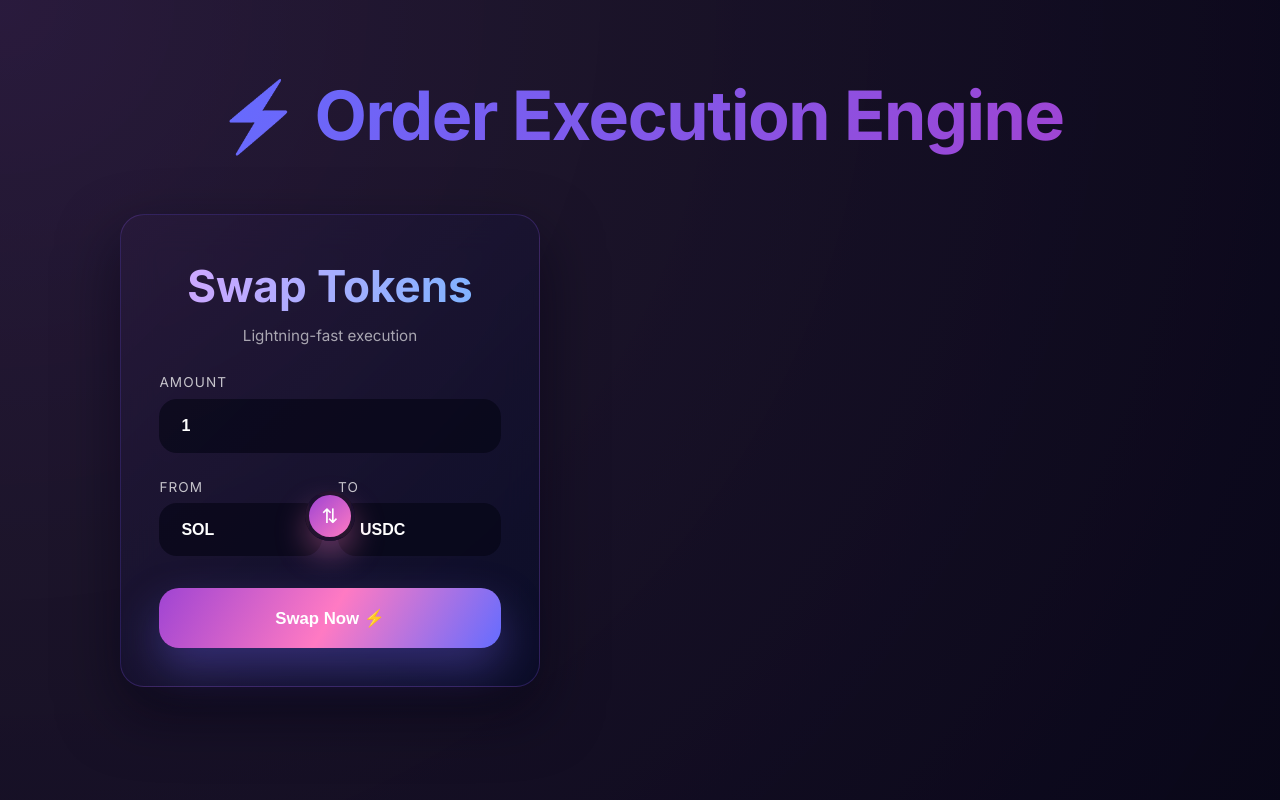
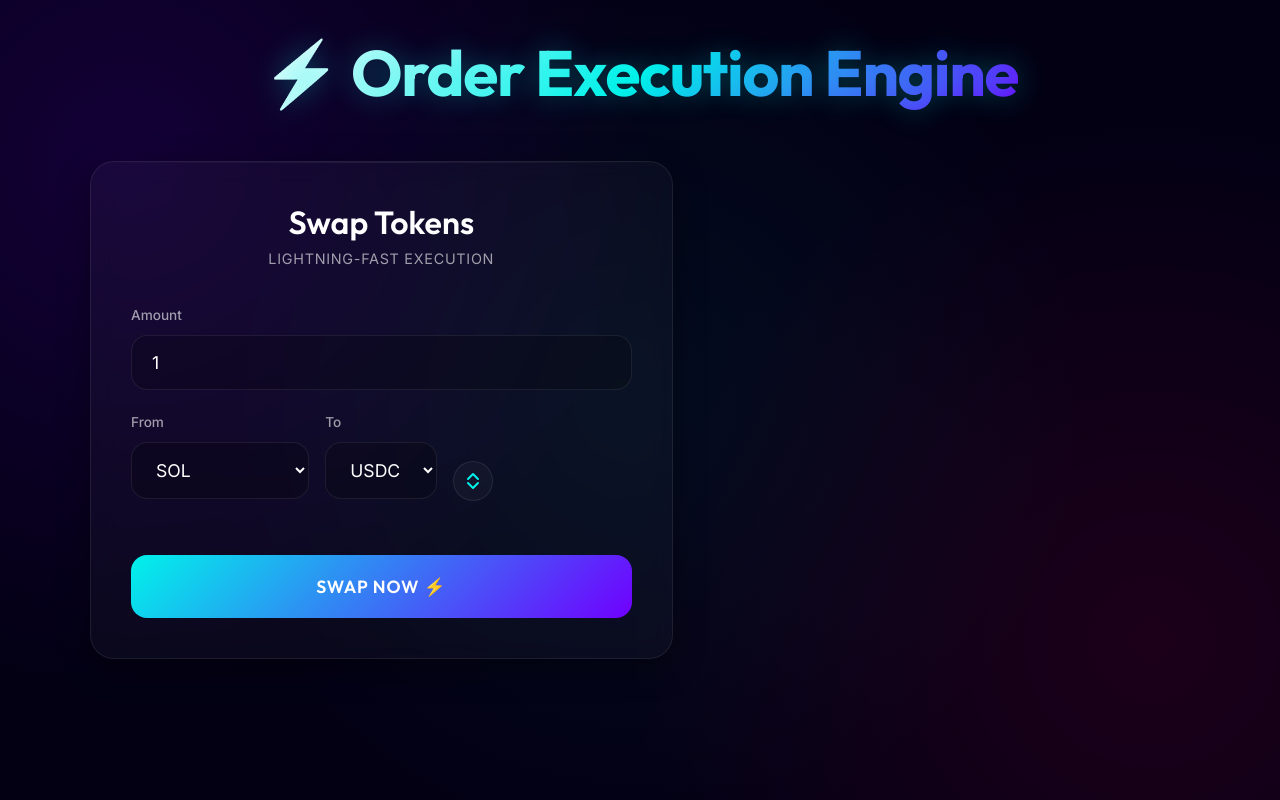
Before and after one commit to Nilu1002/eterna-task, a React (Vite) app in the folder client/: page / in a window 1280 px wide. Built offline with nearby package versions, Linux system fonts and the light colour scheme.

Commit message:
feat: Implement client-side application for token swap order submission and real-time status tracking.

```diff
--- a/client/package.json
+++ b/client/package.json
@@ -10,6 +10,8 @@
     "preview": "vite preview"
   },
   "dependencies": {
+    "framer-motion": "^12.23.24",
+    "lucide-react": "^0.554.0",
     "react": "^19.2.0",
     "react-dom": "^19.2.0"
   },
--- a/client/src/App.tsx
+++ b/client/src/App.tsx
@@ -95,7 +95,9 @@ function App() {
 
   return (
     <div className="app">
-      <h1 className="app__title">⚡ Order Execution Engine</h1>
+      <h1 className="app__title">
+        ⚡ Order Execution Engine
+      </h1>
 
       <div className="app__grid">
         <div className="app__column">
--- a/client/src/components/OrderForm.tsx
+++ b/client/src/components/OrderForm.tsx
@@ -67,7 +67,12 @@ export const OrderForm: React.FC<OrderFormProps> = ({ onSubmit, isLoading }) =>
                     </select>
                 </div>
 
-                <div className="order-form__swap-indicator">⇅</div>
+                <div className="order-form__swap-indicator">
+                    <svg width="24" height="24" viewBox="0 0 24 24" fill="none" stroke="currentColor" strokeWidth="2" strokeLinecap="round" strokeLinejoin="round">
+                        <path d="M7 10l5-5 5 5" />
+                        <path d="M7 14l5 5 5-5" />
+                    </svg>
+                </div>
             </div>
 
             <button
--- a/client/src/index.css
+++ b/client/src/index.css
@@ -1,332 +1,374 @@
-@import url('https://fonts.googleapis.com/css2?family=Inter:wght@400;500;600;700&display=swap');
+@import url('https://fonts.googleapis.com/css2?family=Outfit:wght@300;400;500;600;700&family=Inter:wght@300;400;500;600&display=swap');
 
 :root {
-  color-scheme: dark;
-  font-family: 'Inter', system-ui, -apple-system, BlinkMacSystemFont, 'Segoe UI', sans-serif;
-  line-height: 1.5;
-  font-weight: 400;
-  color: rgba(255, 255, 255, 0.92);
-  background-color: #050312;
-  font-synthesis: none;
-  text-rendering: optimizeLegibility;
-  -webkit-font-smoothing: antialiased;
-  -moz-osx-font-smoothing: grayscale;
-  --primary: #646cff;
-  --secondary: #9f44d3;
-  --accent: #ff7ac3;
-  --success: #5be49b;
-  --danger: #ff6f6f;
-  --surface: rgba(17, 11, 34, 0.75);
-  --surface-strong: rgba(8, 4, 20, 0.85);
-  --text-muted: rgba(255, 255, 255, 0.62);
+  /* Color Palette - Deep Space & Neon */
+  --bg-void: #030014;
+  --bg-nebula: #0f0c29;
+  --primary: #00f2ea;
+  --primary-dim: rgba(0, 242, 234, 0.1);
+  --secondary: #ff0050;
+  --secondary-dim: rgba(255, 0, 80, 0.1);
+  --accent: #7000ff;
+  --text-main: #ffffff;
+  --text-muted: rgba(255, 255, 255, 0.6);
+  --success: #00ff9d;
+  --error: #ff2a6d;
+
+  /* Glassmorphism */
+  --glass-bg: rgba(255, 255, 255, 0.03);
+  --glass-border: rgba(255, 255, 255, 0.08);
+  --glass-highlight: rgba(255, 255, 255, 0.15);
+  --glass-shadow: 0 8px 32px 0 rgba(0, 0, 0, 0.37);
+  --backdrop-blur: blur(12px);
+
+  /* Typography */
+  --font-heading: 'Outfit', sans-serif;
+  --font-body: 'Inter', sans-serif;
+
+  /* Spacing & Radius */
+  --radius-lg: 24px;
+  --radius-md: 16px;
+  --radius-sm: 8px;
+  --radius-full: 9999px;
 }
 
 *,
 *::before,
 *::after {
   box-sizing: border-box;
+  margin: 0;
+  padding: 0;
 }
 
 body {
-  margin: 0;
-  min-width: 320px;
+  font-family: var(--font-body);
+  background-color: var(--bg-void);
+  background-image:
+    radial-gradient(circle at 10% 20%, rgba(112, 0, 255, 0.15) 0%, transparent 40%),
+    radial-gradient(circle at 90% 80%, rgba(255, 0, 80, 0.1) 0%, transparent 40%),
+    radial-gradient(circle at 50% 50%, rgba(0, 242, 234, 0.05) 0%, transparent 60%);
+  color: var(--text-main);
   min-height: 100vh;
-  background: radial-gradient(circle at top left, #2a1b3d, #1a1a1a 40%, #050312 90%);
-  display: flex;
-  justify-content: center;
-  align-items: flex-start;
-  padding: 0;
+  overflow-x: hidden;
+  -webkit-font-smoothing: antialiased;
 }
 
-#root {
-  width: 100%;
+/* Custom Scrollbar */
+::-webkit-scrollbar {
+  width: 8px;
 }
 
+::-webkit-scrollbar-track {
+  background: transparent;
+}
+
+::-webkit-scrollbar-thumb {
+  background: var(--glass-border);
+  border-radius: var(--radius-full);
+}
+
+::-webkit-scrollbar-thumb:hover {
+  background: var(--glass-highlight);
+}
+
+/* Layout */
 .app {
+  max-width: 1400px;
+  margin: 0 auto;
+  padding: 2rem;
   min-height: 100vh;
-  width: 100%;
-  padding: clamp(2rem, 5vw, 4rem) 1.5rem 4rem;
   display: flex;
   flex-direction: column;
   align-items: center;
-  background: radial-gradient(circle at top left, rgba(42, 27, 61, 0.75), rgba(10, 8, 26, 0.9)) fixed;
 }
 
 .app__title {
-  font-size: clamp(2.5rem, 6vw, 4.25rem);
-  margin: 0 0 1.5rem;
+  font-family: var(--font-heading);
+  font-size: clamp(2.5rem, 5vw, 4rem);
   font-weight: 700;
+  text-align: center;
+  margin-bottom: 3rem;
+  background: linear-gradient(135deg, var(--text-main) 0%, var(--primary) 50%, var(--accent) 100%);
+  -webkit-background-clip: text;
+  -webkit-text-fill-color: transparent;
+  text-shadow: 0 0 30px rgba(0, 242, 234, 0.3);
   letter-spacing: -0.02em;
-  background: linear-gradient(120deg, var(--primary), var(--secondary));
-  -webkit-background-clip: text;
-  background-clip: text;
-  color: transparent;
-  text-align: center;
 }
 
 .app__grid {
+  display: grid;
+  grid-template-columns: 1fr;
+  gap: 2rem;
   width: 100%;
-  max-width: 1200px;
-  display: flex;
-  flex-wrap: wrap;
-  justify-content: center;
-  align-items: flex-start;
-  gap: 2.5rem;
-  margin-top: 1.5rem;
+  max-width: 1100px;
+}
+
+@media (min-width: 968px) {
+  .app__grid {
+    grid-template-columns: 1.2fr 1fr;
+    align-items: start;
+  }
 }
 
 .app__column {
-  flex: 1 1 320px;
   display: flex;
   flex-direction: column;
-  align-items: center;
-  gap: 1.5rem;
+  gap: 2rem;
 }
 
+/* Glass Panel Component */
 .glass-panel {
-  width: 100%;
-  max-width: 420px;
-  background: linear-gradient(135deg, rgba(42, 27, 61, 0.65), rgba(10, 13, 40, 0.9));
-  border-radius: 24px;
-  border: 1px solid rgba(148, 93, 255, 0.22);
-  padding: clamp(1.5rem, 3vw, 2.5rem);
-  box-shadow: 0 25px 60px rgba(5, 3, 19, 0.55);
-  backdrop-filter: blur(18px);
-  transition: border-color 0.3s ease, transform 0.3s ease, box-shadow 0.3s ease;
+  background: var(--glass-bg);
+  backdrop-filter: var(--backdrop-blur);
+  -webkit-backdrop-filter: var(--backdrop-blur);
+  border: 1px solid var(--glass-border);
+  border-radius: var(--radius-lg);
+  padding: 2.5rem;
+  box-shadow: var(--glass-shadow);
+  transition: transform 0.3s ease, border-color 0.3s ease;
+  position: relative;
+  overflow: hidden;
+}
+
+.glass-panel::before {
+  content: '';
+  position: absolute;
+  top: 0;
+  left: 0;
+  right: 0;
+  height: 1px;
+  background: linear-gradient(90deg, transparent, var(--glass-highlight), transparent);
+  opacity: 0.5;
 }
 
 .glass-panel:hover {
-  border-color: rgba(148, 93, 255, 0.5);
-  transform: translateY(-4px);
-  box-shadow: 0 35px 80px rgba(12, 6, 45, 0.65);
+  border-color: var(--glass-highlight);
+  transform: translateY(-2px);
 }
 
-.order-form {
-  display: flex;
-  flex-direction: column;
-  gap: 1.5rem;
-}
-
+/* Order Form */
 .order-form__heading {
   text-align: center;
+  margin-bottom: 2.5rem;
 }
 
 .order-form__title {
-  margin: 0;
-  font-size: clamp(2rem, 4vw, 2.75rem);
-  font-weight: 700;
-  background: linear-gradient(110deg, #d7a6ff, #76b4ff);
-  -webkit-background-clip: text;
-  background-clip: text;
-  color: transparent;
+  font-family: var(--font-heading);
+  font-size: 2rem;
+  font-weight: 600;
+  margin-bottom: 0.5rem;
 }
 
 .order-form__subtitle {
-  margin: 0.35rem 0 0;
-  font-size: 0.95rem;
   color: var(--text-muted);
+  font-size: 0.9rem;
+  letter-spacing: 0.05em;
+  text-transform: uppercase;
 }
 
 .order-form__field {
-  display: flex;
-  flex-direction: column;
-  gap: 0.4rem;
+  margin-bottom: 1.5rem;
 }
 
 .order-form__label {
+  display: block;
   font-size: 0.85rem;
-  text-transform: uppercase;
-  letter-spacing: 0.08em;
-  color: rgba(255, 255, 255, 0.75);
+  color: var(--text-muted);
+  margin-bottom: 0.75rem;
+  font-weight: 500;
 }
 
 .order-form__input,
 .order-form__select {
   width: 100%;
-  border-radius: 18px;
-  border: 2px solid transparent;
-  background: rgba(5, 6, 20, 0.65);
-  color: #fff;
-  font-size: 1rem;
+  background: rgba(0, 0, 0, 0.2);
+  border: 1px solid var(--glass-border);
+  border-radius: var(--radius-md);
   padding: 1rem 1.25rem;
-  font-weight: 600;
+  color: var(--text-main);
+  font-family: var(--font-body);
+  font-size: 1.1rem;
+  transition: all 0.2s ease;
   outline: none;
-  transition: border-color 0.3s ease, box-shadow 0.3s ease;
 }
 
 .order-form__input:focus,
 .order-form__select:focus {
-  border-color: rgba(148, 93, 255, 0.65);
-  box-shadow: 0 0 0 4px rgba(148, 93, 255, 0.25);
-}
-
-.order-form__select {
-  appearance: none;
-  cursor: pointer;
+  border-color: var(--primary);
+  box-shadow: 0 0 0 2px var(--primary-dim);
+  background: rgba(0, 0, 0, 0.3);
 }
 
 .order-form__swap-grid {
-  position: relative;
   display: grid;
-  grid-template-columns: repeat(2, minmax(0, 1fr));
+  grid-template-columns: 1fr auto 1fr;
+  align-items: center;
   gap: 1rem;
+  margin-bottom: 2rem;
 }
 
 .order-form__swap-indicator {
-  position: absolute;
-  left: 50%;
-  top: 50%;
-  transform: translate(-50%, -50%);
-  width: 50px;
-  height: 50px;
-  border-radius: 50%;
-  border: 4px solid rgba(5, 6, 20, 0.85);
+  width: 40px;
+  height: 40px;
   display: flex;
   align-items: center;
   justify-content: center;
-  font-size: 1.25rem;
-  font-weight: 600;
-  color: #fff;
-  background: linear-gradient(135deg, var(--secondary), var(--accent));
-  box-shadow: 0 15px 30px rgba(255, 122, 195, 0.35);
-  pointer-events: none;
+  background: var(--glass-bg);
+  border: 1px solid var(--glass-border);
+  border-radius: 50%;
+  color: var(--primary);
+  font-size: 1.2rem;
+  margin-top: 1.5rem;
+  /* Align with inputs */
 }
 
 .order-form__cta {
   width: 100%;
-  margin-top: 0.5rem;
-  padding: 1.2rem 1.5rem;
-  border-radius: 20px;
+  padding: 1.25rem;
   border: none;
-  font-size: 1.05rem;
-  font-weight: 700;
+  border-radius: var(--radius-md);
+  background: linear-gradient(135deg, var(--primary) 0%, var(--accent) 100%);
   color: #fff;
-  background: linear-gradient(120deg, var(--secondary), var(--accent), var(--primary));
+  font-family: var(--font-heading);
+  font-size: 1.1rem;
+  font-weight: 600;
   cursor: pointer;
-  transition: transform 0.25s ease, box-shadow 0.25s ease, filter 0.25s ease;
-  box-shadow: 0 20px 45px rgba(118, 102, 255, 0.35);
+  transition: all 0.3s ease;
+  text-transform: uppercase;
+  letter-spacing: 0.05em;
+  position: relative;
+  overflow: hidden;
 }
 
-.order-form__cta:hover:enabled {
-  transform: translateY(-2px) scale(1.01);
-  box-shadow: 0 30px 60px rgba(118, 102, 255, 0.45);
+.order-form__cta::after {
+  content: '';
+  position: absolute;
+  top: 0;
+  left: 0;
+  width: 100%;
+  height: 100%;
+  background: linear-gradient(rgba(255, 255, 255, 0.2), transparent);
+  opacity: 0;
+  transition: opacity 0.2s;
 }
 
-.order-form__cta:active:enabled {
-  transform: scale(0.99);
+.order-form__cta:hover {
+  transform: translateY(-1px);
+  box-shadow: 0 0 20px rgba(0, 242, 234, 0.4);
+}
+
+.order-form__cta:hover::after {
+  opacity: 1;
 }
 
 .order-form__cta:disabled {
-  opacity: 0.55;
+  opacity: 0.5;
   cursor: not-allowed;
-  filter: grayscale(0.25);
-}
-
-.order-form__cta-content {
-  display: inline-flex;
-  align-items: center;
-  justify-content: center;
-  gap: 0.5rem;
+  filter: grayscale(1);
 }
 
 .order-form__spinner {
   display: inline-block;
   animation: spin 1s linear infinite;
+  margin-right: 0.5rem;
 }
 
 @keyframes spin {
-  from {
-    transform: rotate(0);
-  }
-  to {
+  100% {
     transform: rotate(360deg);
   }
 }
 
-.status-timeline {
-  margin-top: 1.5rem;
-}
-
+/* Status Timeline */
 .status-timeline__title {
-  margin: 0 0 1rem;
-  font-size: 1.1rem;
-  font-weight: 600;
+  font-family: var(--font-heading);
+  font-size: 1.25rem;
+  margin-bottom: 1.5rem;
+  color: var(--text-main);
 }
 
 .status-timeline__steps {
   display: flex;
   flex-direction: column;
-  gap: 0.5rem;
+  gap: 0;
 }
 
 .status-timeline__step {
+  display: flex;
+  gap: 1.5rem;
   position: relative;
-  display: flex;
-  gap: 1rem;
-  padding-bottom: 1.5rem;
+  padding-bottom: 2rem;
 }
 
 .status-timeline__step:last-child {
   padding-bottom: 0;
 }
 
+.status-timeline__line {
+  position: absolute;
+  left: 19px;
+  /* Center of icon (40px/2) - 1px width */
+  top: 40px;
+  bottom: 0;
+  width: 2px;
+  background: var(--glass-border);
+}
+
+.status-timeline__line.is-completed {
+  background: var(--primary);
+  box-shadow: 0 0 8px var(--primary);
+}
+
 .status-timeline__icon {
-  width: 36px;
-  height: 36px;
+  width: 40px;
+  height: 40px;
   border-radius: 50%;
-  border: 2px solid rgba(255, 255, 255, 0.2);
+  background: var(--bg-void);
+  border: 2px solid var(--glass-border);
   display: flex;
   align-items: center;
   justify-content: center;
   font-weight: 600;
-  color: rgba(255, 255, 255, 0.8);
-  background: rgba(255, 255, 255, 0.08);
-  box-shadow: 0 6px 12px rgba(0, 0, 0, 0.25);
+  font-size: 0.9rem;
+  z-index: 1;
   transition: all 0.3s ease;
-  z-index: 1;
+}
+
+.status-timeline__icon.is-active {
+  border-color: var(--primary);
+  color: var(--primary);
+  box-shadow: 0 0 15px var(--primary-dim);
 }
 
 .status-timeline__icon.is-completed {
   background: var(--primary);
   border-color: var(--primary);
-  color: #fff;
-}
-
-.status-timeline__icon.is-active {
-  border-color: var(--primary);
-  color: #fff;
-  box-shadow: 0 0 12px rgba(100, 108, 255, 0.6);
+  color: var(--bg-void);
 }
 
 .status-timeline__icon.is-failed {
-  border-color: var(--danger);
-  color: var(--danger);
-  background: rgba(255, 111, 111, 0.15);
+  border-color: var(--error);
+  color: var(--error);
 }
 
 .status-timeline__text {
-  padding-top: 0.25rem;
+  padding-top: 0.5rem;
 }
 
 .status-timeline__label {
-  font-size: 1rem;
-  font-weight: 600;
-  color: rgba(255, 255, 255, 0.5);
-  transition: color 0.3s ease;
+  font-weight: 500;
+  color: var(--text-muted);
+  transition: color 0.3s;
 }
 
 .status-timeline__label.is-active,
-.status-timeline__step.is-completed .status-timeline__label {
-  color: #fff;
-}
-
-.status-timeline__label.is-failed {
-  color: var(--danger);
+.status-timeline__label.is-completed {
+  color: var(--text-main);
 }
 
 .status-timeline__detail {
-  margin-top: 0.15rem;
   font-size: 0.85rem;
+  margin-top: 0.25rem;
   color: var(--text-muted);
 }
 
@@ -334,146 +376,123 @@ body {
   color: var(--success);
 }
 
-.status-timeline__line {
-  position: absolute;
-  left: 17px;
-  top: 32px;
-  bottom: -12px;
-  width: 2px;
-  background: rgba(255, 255, 255, 0.15);
+.status-timeline__alert {
+  margin-top: 1rem;
+  padding: 1rem;
+  background: rgba(255, 42, 109, 0.1);
+  border: 1px solid var(--error);
+  border-radius: var(--radius-sm);
+  color: var(--error);
+  font-size: 0.9rem;
 }
 
-.status-timeline__line.is-completed {
-  background: var(--primary);
-  box-shadow: 0 0 12px rgba(100, 108, 255, 0.55);
-}
-
-.status-timeline__alert {
-  margin-top: 1.5rem;
-  padding: 1rem 1.25rem;
-  border-radius: 18px;
-  background: rgba(255, 111, 111, 0.12);
-  border: 1px solid rgba(255, 111, 111, 0.5);
-  color: var(--danger);
-  font-size: 0.95rem;
-}
-
+/* Order History */
 .order-history__title {
-  margin: 0 0 1rem;
-  font-size: 1.1rem;
-  font-weight: 600;
+  font-family: var(--font-heading);
+  font-size: 1.25rem;
+  margin-bottom: 1.5rem;
 }
 
 .order-history__list {
   display: flex;
   flex-direction: column;
-  gap: 0.75rem;
-  max-height: 300px;
-  overflow-y: auto;
-  padding-right: 0.25rem;
-}
-
-.order-history__list::-webkit-scrollbar {
-  width: 6px;
-}
-
-.order-history__list::-webkit-scrollbar-thumb {
-  background: rgba(255, 255, 255, 0.15);
-  border-radius: 999px;
+  gap: 1rem;
 }
 
 .order-history__item {
   display: flex;
   justify-content: space-between;
   align-items: center;
-  padding: 0.85rem 1rem;
-  border-radius: 18px;
-  border: 1px solid rgba(255, 255, 255, 0.08);
-  background: rgba(5, 6, 21, 0.6);
+  padding: 1.25rem;
+  background: rgba(255, 255, 255, 0.02);
+  border: 1px solid transparent;
+  border-radius: var(--radius-md);
   cursor: pointer;
-  transition: transform 0.25s ease, border-color 0.25s ease, box-shadow 0.25s ease;
+  transition: all 0.2s ease;
 }
 
 .order-history__item:hover {
-  transform: translateY(-2px);
-  border-color: rgba(255, 255, 255, 0.25);
+  background: rgba(255, 255, 255, 0.05);
+  border-color: var(--glass-highlight);
 }
 
 .order-history__item.is-selected {
+  background: linear-gradient(90deg, var(--primary-dim), transparent);
   border-color: var(--primary);
-  box-shadow: 0 15px 40px rgba(100, 108, 255, 0.35);
-  background: rgba(100, 108, 255, 0.12);
 }
 
 .order-history__meta {
   display: flex;
   flex-direction: column;
-  gap: 0.15rem;
+  gap: 0.25rem;
 }
 
 .order-history__pair {
   font-weight: 600;
-  font-size: 0.95rem;
+  font-size: 1rem;
 }
 
 .order-history__timestamp {
-  font-size: 0.75rem;
+  font-size: 0.8rem;
   color: var(--text-muted);
 }
 
 .status-badge {
+  padding: 0.25rem 0.75rem;
+  border-radius: var(--radius-full);
   font-size: 0.75rem;
   font-weight: 600;
-  padding: 0.25rem 0.85rem;
-  border-radius: 999px;
-  text-transform: capitalize;
-  border: 1px solid transparent;
+  text-transform: uppercase;
+  letter-spacing: 0.05em;
 }
 
 .status-badge--pending {
-  background: rgba(255, 255, 255, 0.08);
-  border-color: rgba(255, 255, 255, 0.2);
+  background: rgba(255, 255, 255, 0.1);
+  color: var(--text-muted);
 }
 
 .status-badge--routing {
-  background: rgba(100, 108, 255, 0.18);
-  border-color: rgba(100, 108, 255, 0.45);
+  background: rgba(112, 0, 255, 0.2);
+  color: #b388ff;
+}
+
+.status-badge--building {
+  background: rgba(0, 242, 234, 0.2);
   color: var(--primary);
 }
 
-.status-badge--building {
-  background: rgba(159, 68, 211, 0.18);
-  border-color: rgba(159, 68, 211, 0.45);
-  color: var(--secondary);
-}
-
 .status-badge--submitted {
-  background: rgba(255, 153, 51, 0.18);
-  border-color: rgba(255, 153, 51, 0.45);
-  color: #ffa654;
+  background: rgba(255, 166, 0, 0.2);
+  color: #ffb74d;
 }
 
 .status-badge--confirmed {
-  background: rgba(91, 228, 155, 0.2);
-  border-color: rgba(91, 228, 155, 0.45);
+  background: rgba(0, 255, 157, 0.2);
   color: var(--success);
 }
 
 .status-badge--failed {
-  background: rgba(255, 111, 111, 0.2);
-  border-color: rgba(255, 111, 111, 0.45);
-  color: var(--danger);
+  background: rgba(255, 42, 109, 0.2);
+  color: var(--error);
 }
 
+/* Responsive Adjustments */
 @media (max-width: 600px) {
   .order-form__swap-grid {
     grid-template-columns: 1fr;
+    gap: 0.5rem;
   }
 
   .order-form__swap-indicator {
-    position: static;
-    transform: none;
     margin: 0 auto;
-    border-width: 3px;
+    transform: rotate(90deg);
+  }
+
+  .app {
+    padding: 1rem;
+  }
+
+  .glass-panel {
+    padding: 1.5rem;
   }
 }
```
Also changed, not shown: client/src/components/StatusTimeline.tsx (+7 -1 lines), 1 other file (tests, documents, lock files or other folders).
